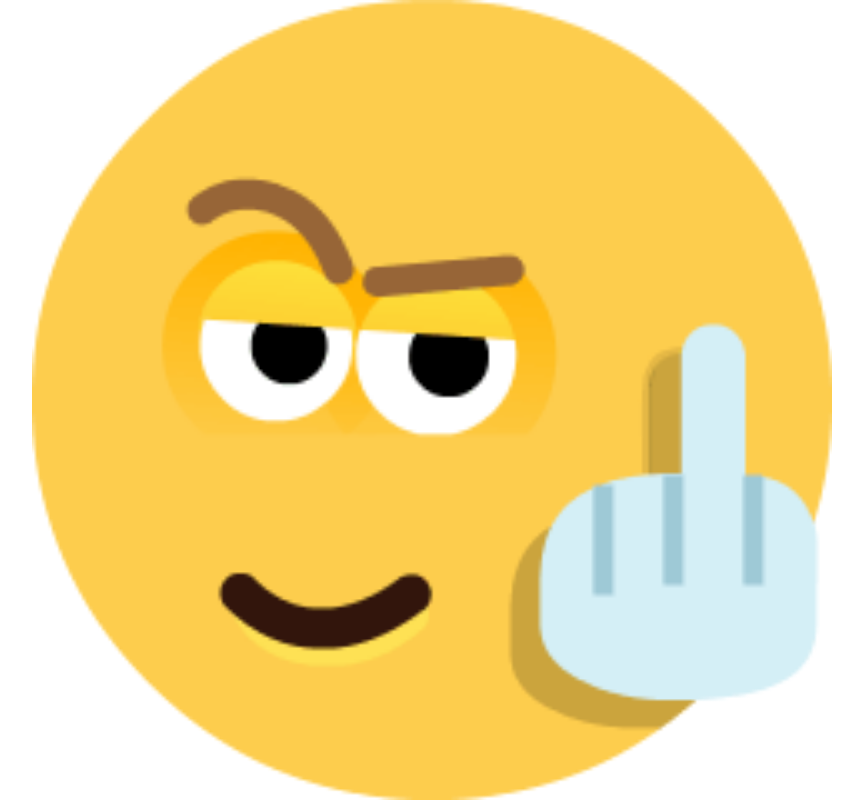
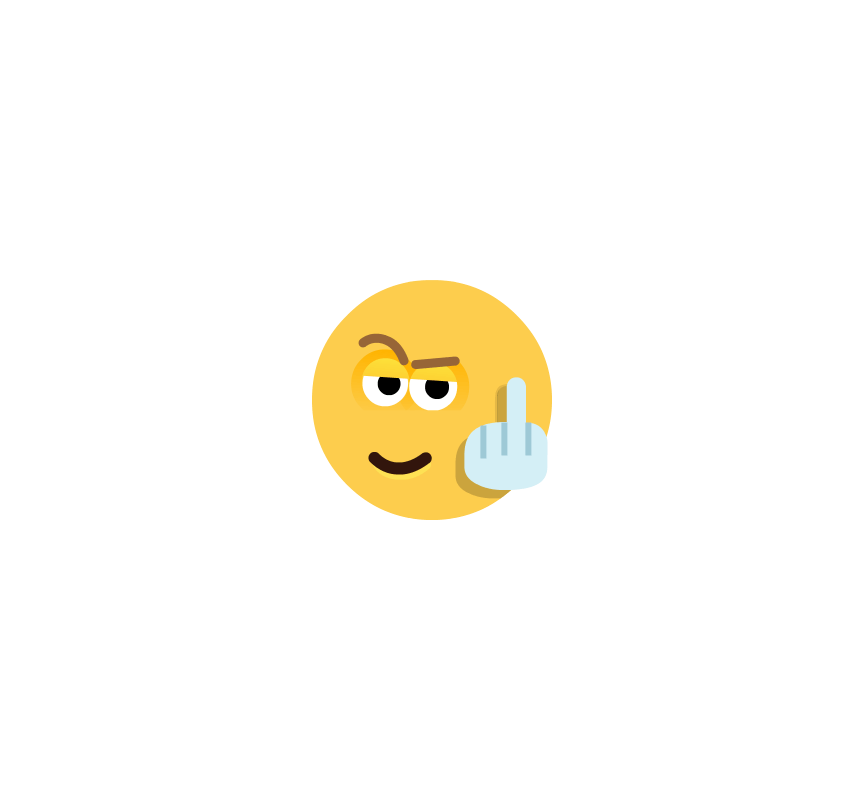
Before and after one commit to javkhlantugs/ari-jay-lovestory, a plain HTML site: page index.html in a window 1280 px wide. Shown: the whole page, without its empty margins (208-1071 px from the left). Drawn offline with nearby package versions, Linux system fonts and the light colour scheme.

```diff
--- a/assets/styles.css
+++ b/assets/styles.css
@@ -8,6 +8,7 @@
 
 /* Custom CSS to set the image height */
 .full-height-image {
-  height: 100%;
+  /* height: 40%; */
   max-height: 100vh;
+  width: auto
 }
```
Also changed, not shown: 1 other file.
